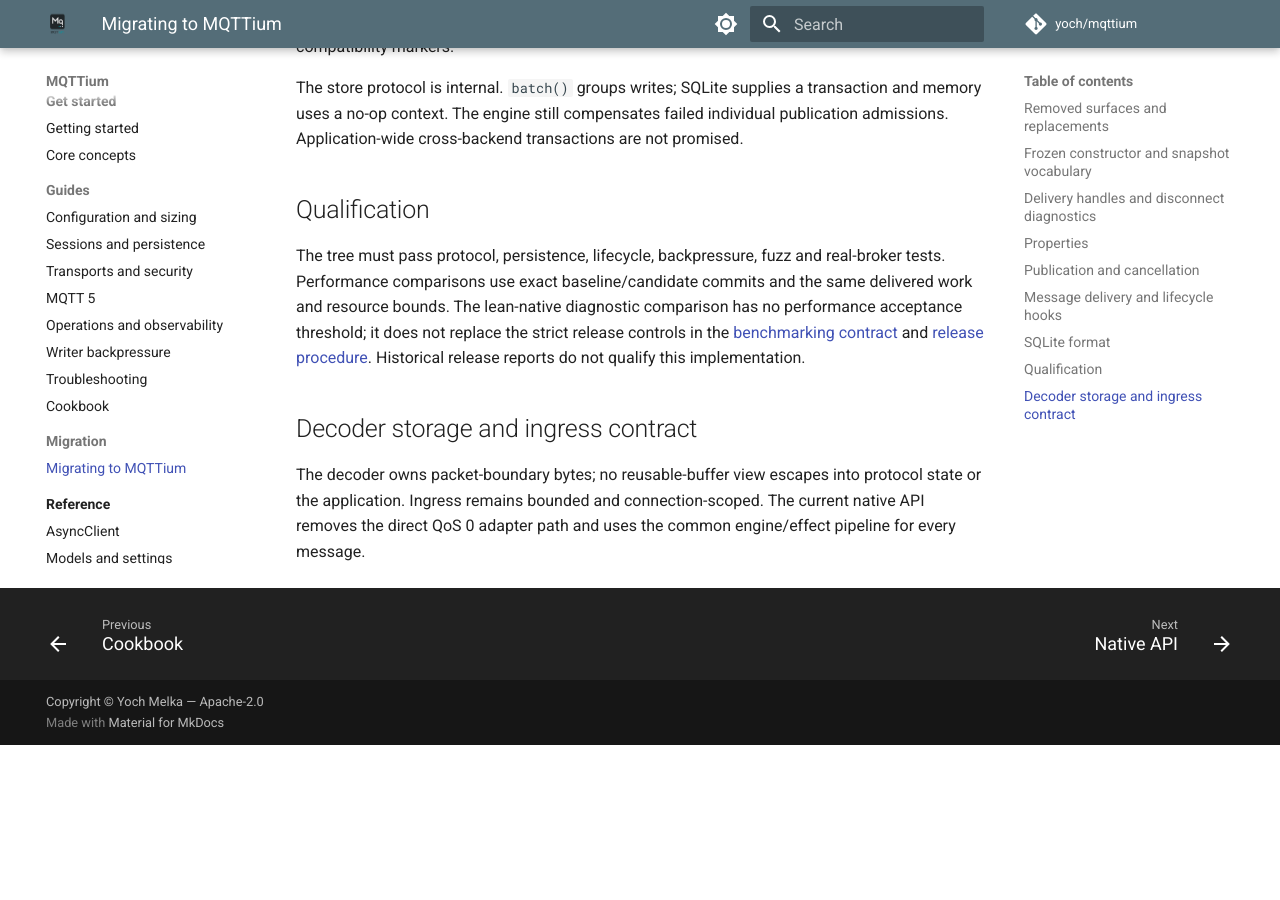
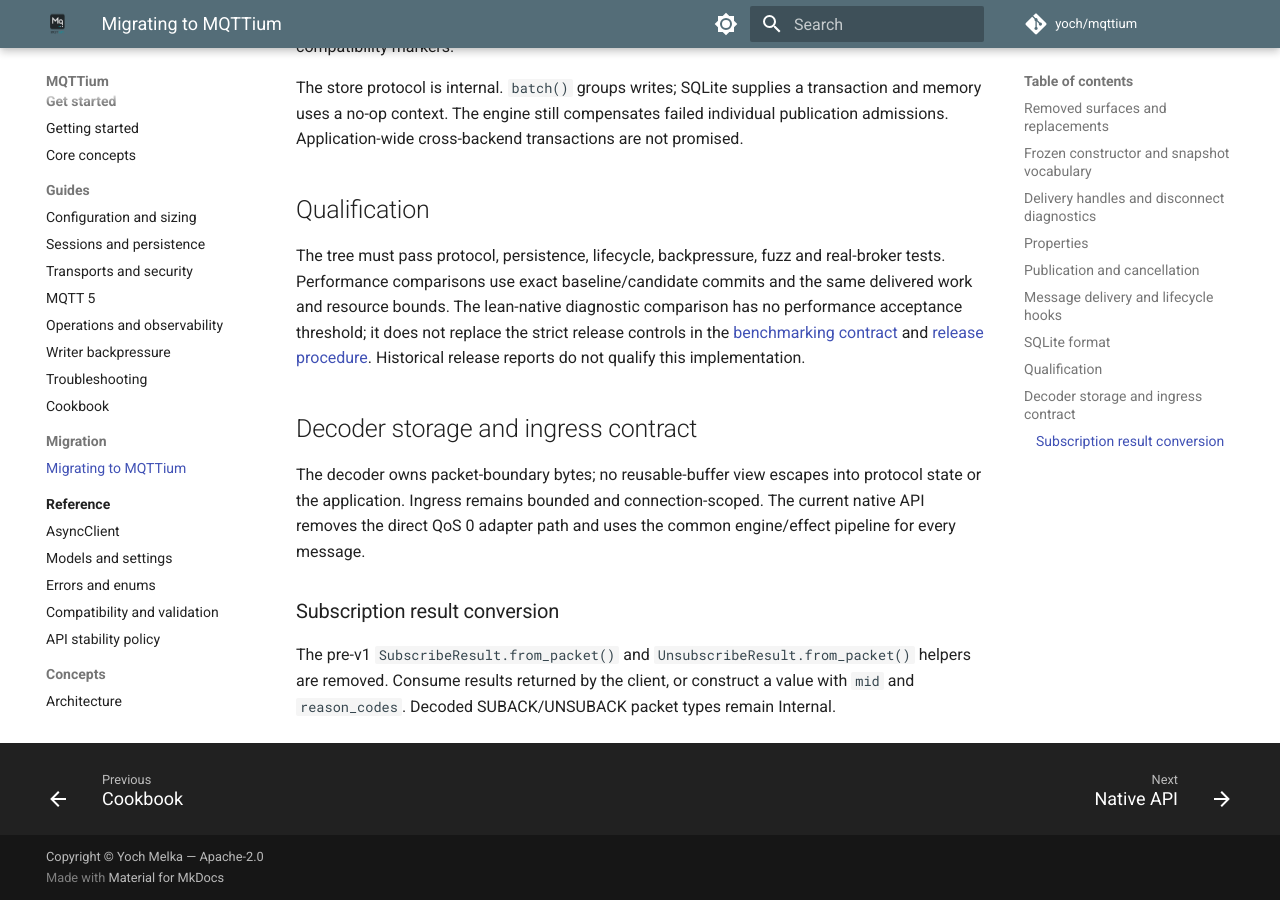
Before and after one commit to yoch/mqttium, an MkDocs documentation site: the page built from docs/migration.md, in a window 1280 px wide and 900 px high, scrolled down 6461 px. Built offline with MkDocs 1.6.1 and Material for MkDocs 9.7.7, drawn with Linux system fonts in a browser that asks for light colours; comment, search, counter and statistics services are not loaded; before the commit the page ends 7206 px from its top, so only the background shows below that.

Commit message:
fix: keep subscription packet conversion inside the adapter

```diff
--- a/docs/migration.md
+++ b/docs/migration.md
@@ -224,3 +224,9 @@
 protocol state or the application. Ingress remains bounded and connection-scoped.
 The current native API removes the direct QoS 0 adapter path and uses the
 common engine/effect pipeline for every message.
+
+### Subscription result conversion
+
+The pre-v1 `SubscribeResult.from_packet()` and `UnsubscribeResult.from_packet()`
+helpers are removed. Consume results returned by the client, or construct a value
+with `mid` and `reason_codes`. Decoded SUBACK/UNSUBACK packet types remain Internal.
```
Also changed, not shown: CHANGELOG.md (+4 -0 lines), docs/api-stability.md (+6 -0 lines), docs/reference/models.md (+6 -0 lines), 3 other files.
